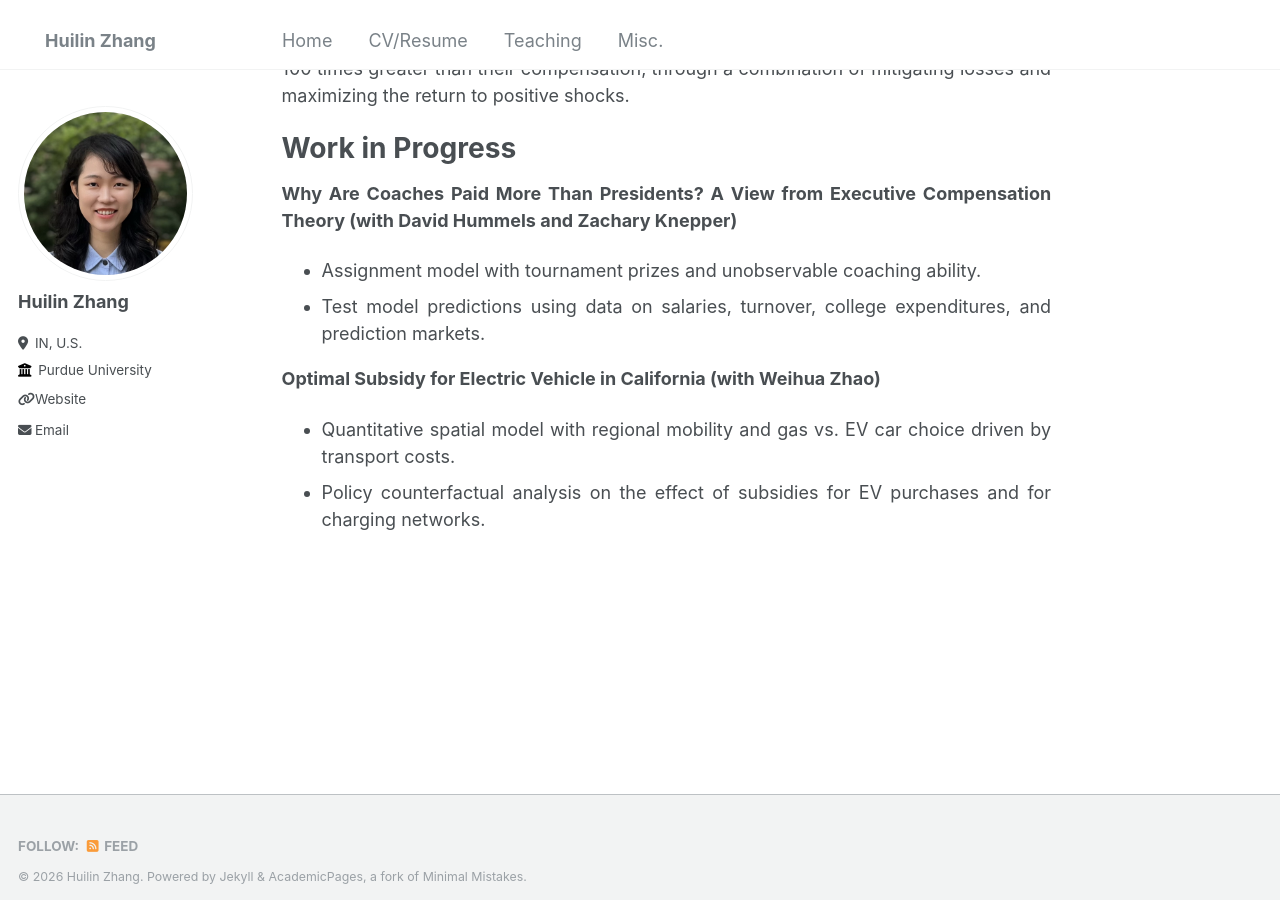
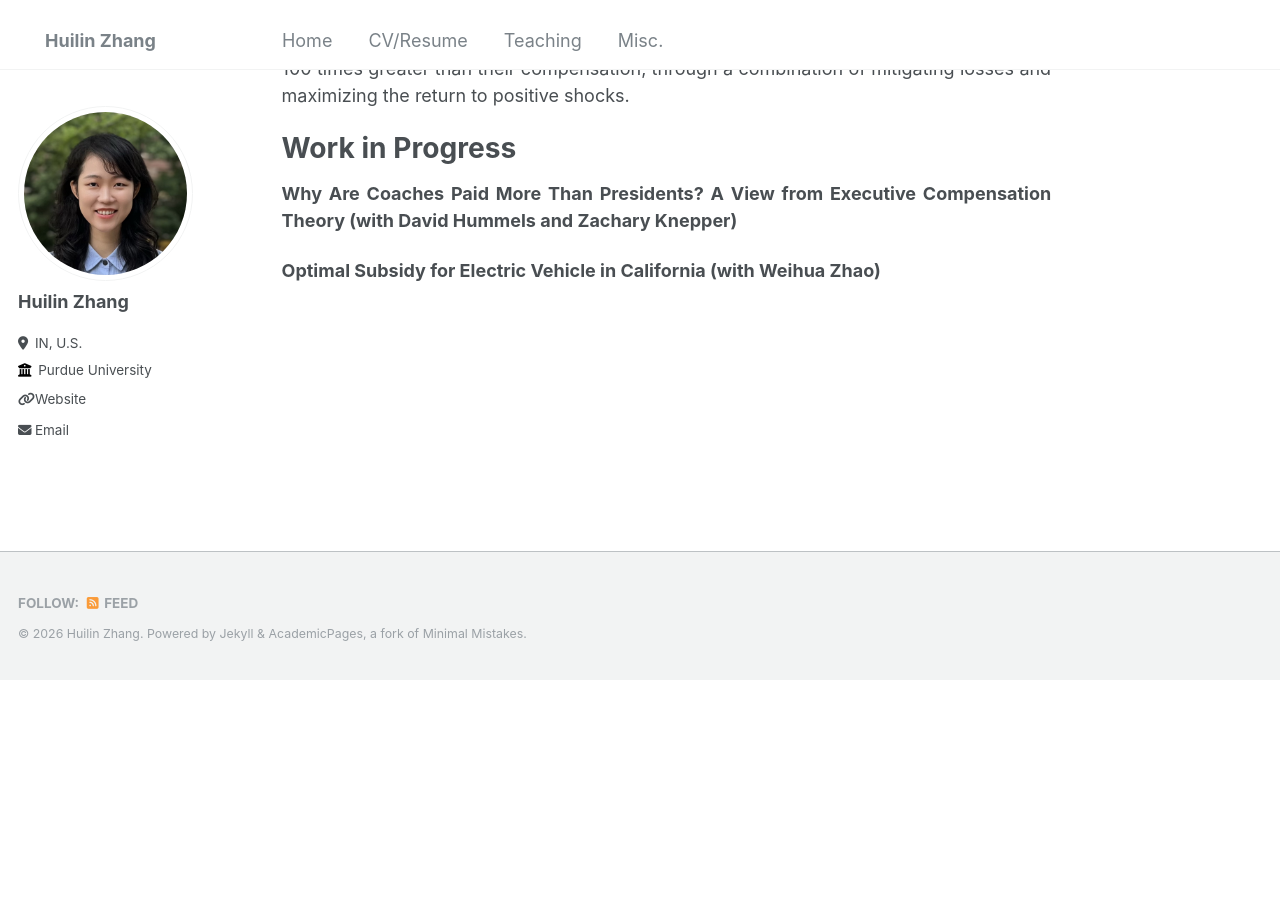
Before and after one commit to huilin-zhang/huilin-zhang.github.io, a Jekyll site: the page built from _pages/about.md, in a window 1280 px wide and 900 px high, scrolled down 809 px. Built offline with Jekyll 4.4.1, drawn with Linux system fonts in a browser that asks for light colours; after the commit the page ends 1488 px from its top, so only the background shows below that.

Commit message:
Update about.md

```diff
--- a/_pages/about.md
+++ b/_pages/about.md
@@ -22,10 +22,4 @@ Work in Progress
 ======
 **Why Are Coaches Paid More Than Presidents? A View from Executive Compensation Theory (with David Hummels and Zachary Knepper)**
 
-- Assignment model with tournament prizes and unobservable coaching ability.
-- Test model predictions using data on salaries, turnover, college expenditures, and prediction markets.
-
 **Optimal Subsidy for Electric Vehicle in California (with Weihua Zhao)**
-
-- Quantitative spatial model with regional mobility and gas vs. EV car choice driven by transport costs.
-- Policy counterfactual analysis on the effect of subsidies for EV purchases and for charging networks.
```
